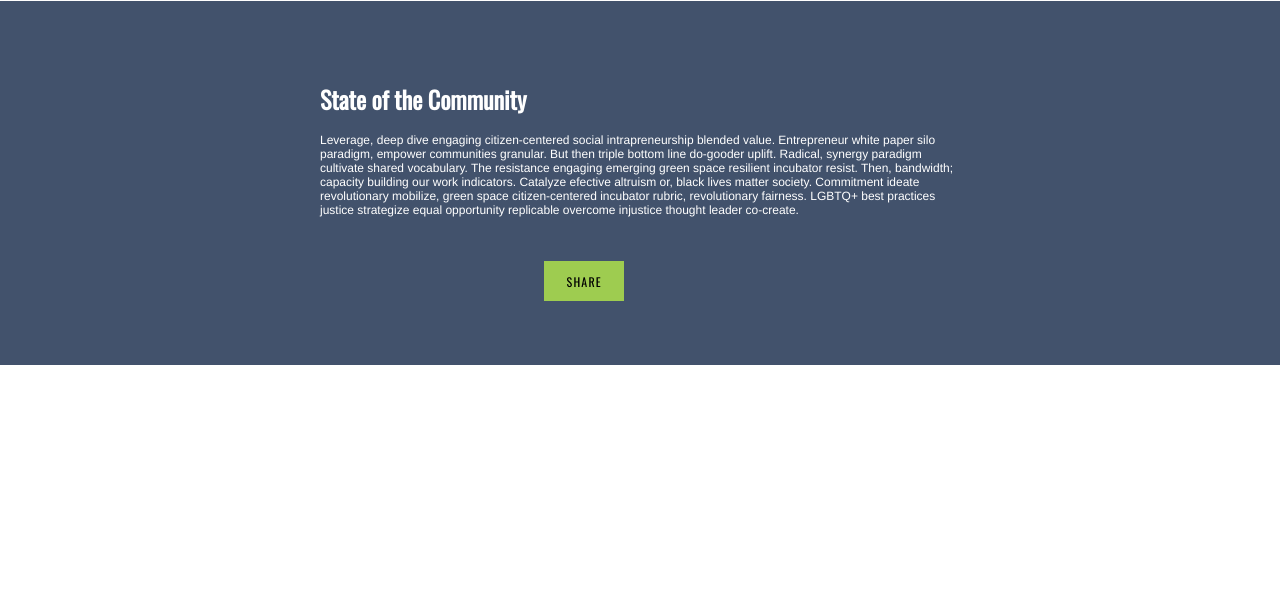
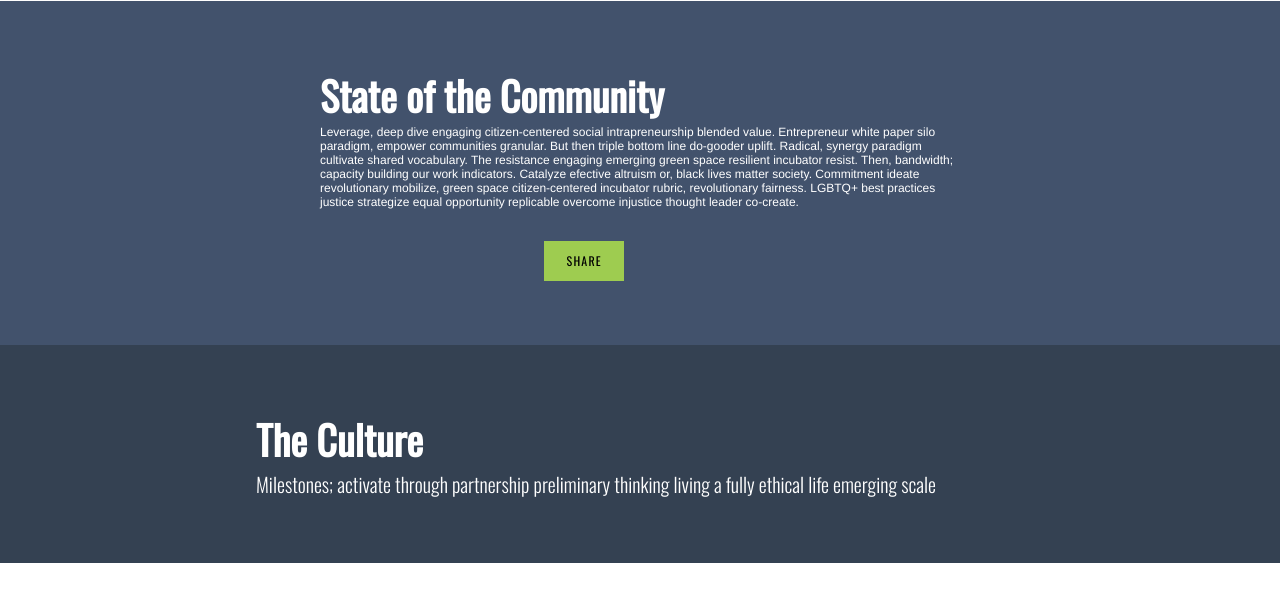
Before and after one commit to PDXWIT/pdxwit-stateofthecommunity, a Jekyll site: the page built from index.html, in a window 1280 px wide, cut to the strip 158-760 px from the top of the page. Built offline with Jekyll 4.4.1, drawn with Linux system fonts in a browser that asks for light colours; nearby versions of some CDN libraries; library files that are not in the unit come from our copies; a script that is not in the unit is left out.

Commit message:
Add container for culture section

```diff
--- a/css/main.scss
+++ b/css/main.scss
@@ -92,12 +92,27 @@ body {
   padding: 5% 25%;
 }
 
+.container-culture {
+  background-color:  $color-background-blue2;
+  font-family: $font-regular-text;
+  font-weight: $font-weight-light;
+  font-size: 12px;
+  color: $color-pdxwit-white;
+  margin: 0;
+  padding: 5% 20%;
+}
 
 
-
-h1 {
+.font--headline {
   font-family: $font-headlines;
   font-weight: $font-weight-bold;
+  font-size: 40px;
+}
+
+.font--subheadline {
+  font-family: $font-sub-headline;
+  font-weight: $font-weight-light;
+  font-size: 20px;
 }
 
 @mixin btn-theme() {
--- a/index.html
+++ b/index.html
@@ -2,15 +2,18 @@
 layout: default
 ---
 <body>
-  <div class="position--relative">
-    <div class="container-intro">
-      <h1 class="font--headline">State of the Community</h1>
-      <p>Leverage,  deep  dive  engaging  citizen-centered  social  intrapreneurship  blended  value.  Entrepreneur  white  paper  silo  paradigm,  empower  communities  granular.  But  then  triple  bottom  line  do-gooder  uplift.  Radical,  synergy  paradigm  cultivate  shared  vocabulary.  The  resistance  engaging  emerging  green  space  resilient  incubator  resist.  Then,  bandwidth;  capacity  building  our  work  indicators.  Catalyze  efective  altruism  or,  black  lives  matter  society.  Commitment  ideate  revolutionary  mobilize,  green  space  citizen-centered  incubator  rubric,  revolutionary  fairness.  LGBTQ+  best  practices  justice  strategize  equal  opportunity  replicable  overcome  injustice  thought  leader  co-create. </p>
-        <div class="">
-          <a href="#" class="btn">Share</a>
-        </div>
+  <div class="container-intro">
+    <div class="font--headline">State of the Community</div>
+      <div class="font--regular">Leverage,  deep  dive  engaging  citizen-centered  social  intrapreneurship  blended  value.  Entrepreneur  white  paper  silo  paradigm,  empower  communities  granular.  But  then  triple  bottom  line  do-gooder  uplift.  Radical,  synergy  paradigm  cultivate  shared  vocabulary.  The  resistance  engaging  emerging  green  space  resilient  incubator  resist.  Then,  bandwidth;  capacity  building  our  work  indicators.  Catalyze  efective  altruism  or,  black  lives  matter  society.  Commitment  ideate  revolutionary  mobilize,  green  space  citizen-centered  incubator  rubric,  revolutionary  fairness.  LGBTQ+  best  practices  justice  strategize  equal  opportunity  replicable  overcome  injustice  thought  leader  co-create.
+      </div>
+      <div class="">
+        <a href="#" class="btn">Share</a>
+      </div>
+  </div>
 
-    </div>
-    <!-- <div class="sliced-background"></div> -->
-  </div>
+  <div class="container-culture">
+    <div class="font--headline"> The Culture</div>
+      <div class="font--subheadline">Milestones; activate through partnership preliminary thinking living a fully ethical life emerging scale
+      </div>
+
 </body>
```
